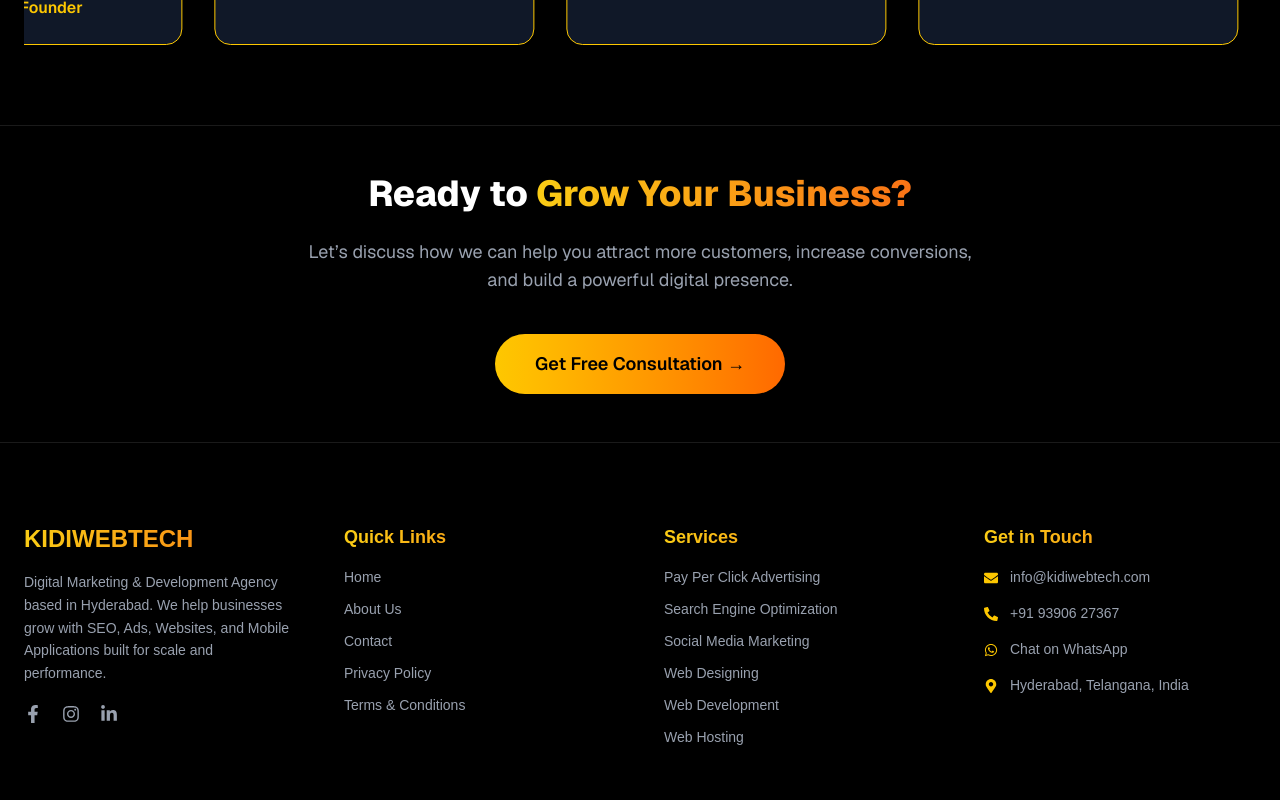
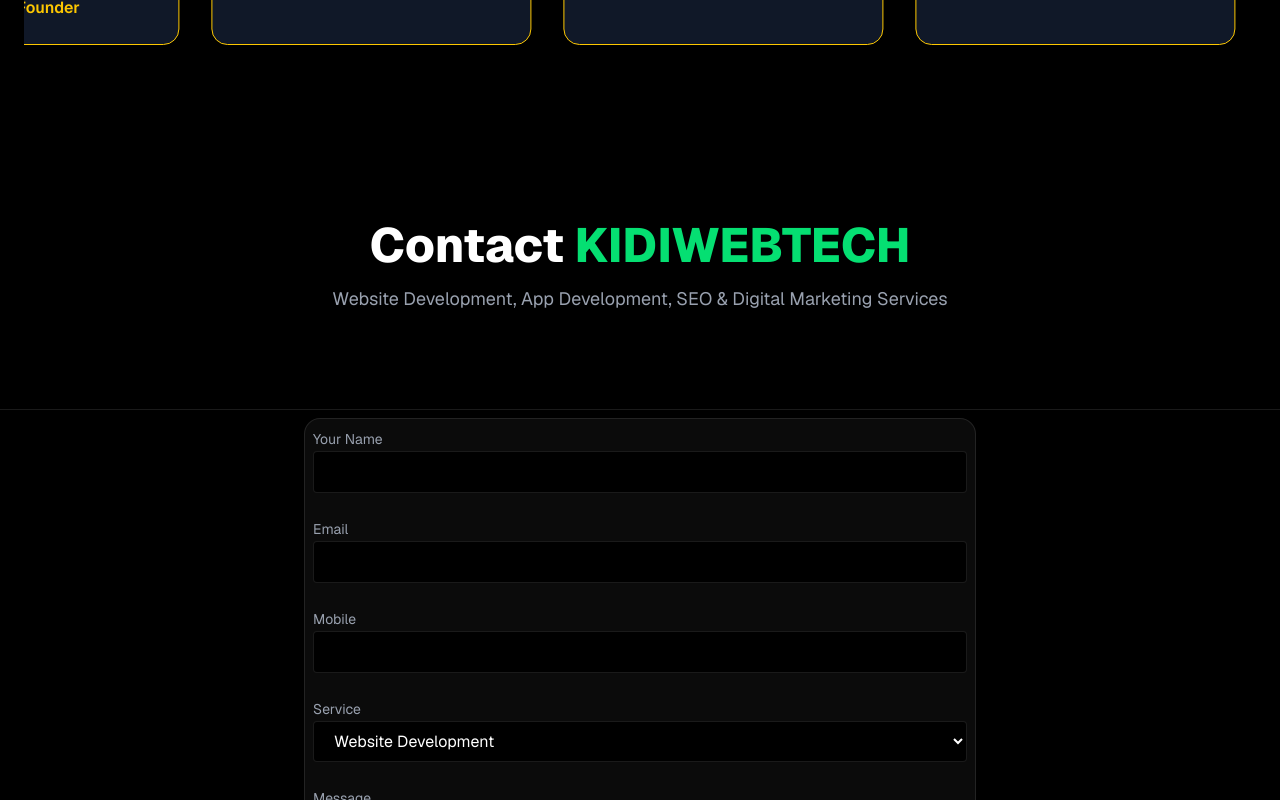
Before and after one commit to saikiranyalavarthi/kidi-web-tech, a Next.js app: page / in a window 1280 px wide. Shown: the part 4120-4920 px from the top of the page. Built offline with nearby package versions, Linux system fonts and the light colour scheme.

Commit message:
first commit

```diff
--- a/src/app/page.js
+++ b/src/app/page.js
@@ -10,6 +10,7 @@ import StatsSection from "./Components/StatsSection";
 import ScrollingText from "./Components/ScrollingText";
 import HeroSlider from "./Components/HeroSlider";
 import ServicesTestimonials from "./Components/ServicesTestimonials";
+import ContactPage from "./contact/page";
 
 
 export default function Home() {
@@ -86,7 +87,7 @@ export default function Home() {
 <ServicesTestimonials/>
 
       {/* FINAL CTA */}
-      <section className="py-12 px-6 text-center bg-black border-t border-white/10">
+      {/* <section className="py-12 px-6 text-center bg-black border-t border-white/10">
         <h2 className="text-3xl md:text-4xl font-extrabold mb-6 text-white">
           Ready to <span className="gradient-text">Grow Your Business?</span>
         </h2>
@@ -107,7 +108,8 @@ export default function Home() {
         >
           Get Free Consultation →
         </a>
-      </section>
+      </section> */}
+<ContactPage/>
 
     </div>
   );
```
